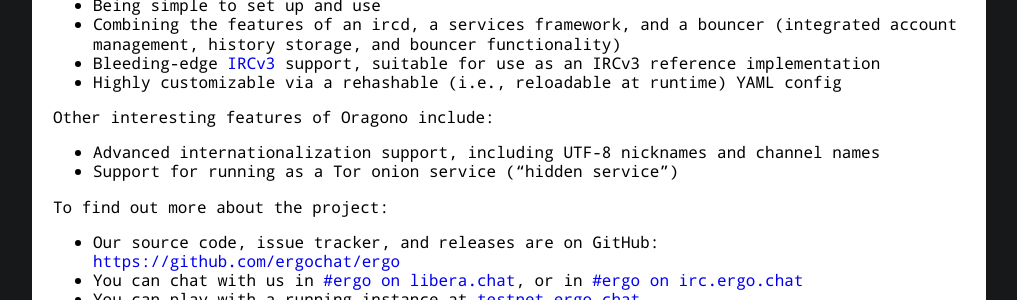
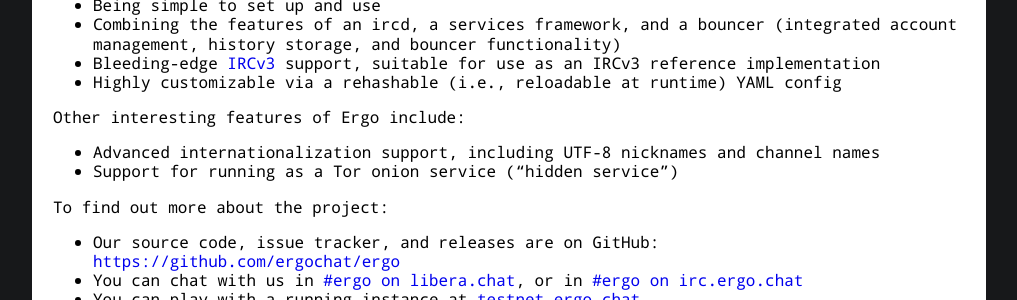
Before and after one commit to oragono/oragono-site, a Jekyll site: the page built from index.md, in a window 1280 px wide. Shown: the part 247-547 px from the top of the page, without its empty margins (131-1148 px from the left). Built offline with Jekyll 4.4.1, drawn with Linux system fonts in a browser that asks for light colours.

Commit message:
fix some more appearances of the name

```diff
--- a/_config.yml
+++ b/_config.yml
@@ -1,4 +1,4 @@
-name: Oragono
+name: Ergo (formerly Oragono)
 repository: ircv3/ircv3.github.io
 future: true
 # baseurl:
--- a/index.md
+++ b/index.md
@@ -12,7 +12,7 @@ Ergo (formerly Oragono) is a modern IRC server written in Go. Its core design pr
 * Bleeding-edge [IRCv3](https://ircv3.net) support, suitable for use as an IRCv3 reference implementation
 * Highly customizable via a rehashable (i.e., reloadable at runtime) YAML config
 
-Other interesting features of Oragono include:
+Other interesting features of Ergo include:
 
 * Advanced internationalization support, including UTF-8 nicknames and channel names
 * Support for running as a Tor onion service ("hidden service")
```
